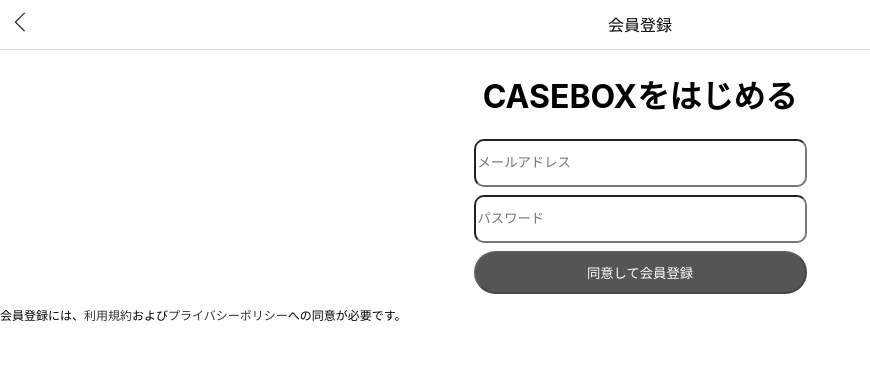
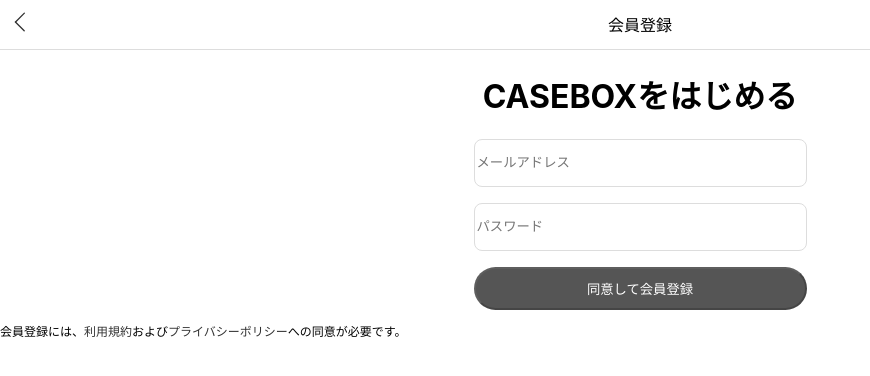
Before and after one commit to 2022-HEW/casebox, a Next.js app: page /App/app_sign_up in a window 1280 px wide. Shown: the top 376 px of the page, without its empty margins (0-870 px from the left). Built offline with nearby package versions, Linux system fonts and the light colour scheme.

Commit message:
CSS大体終わり

```diff
--- a/src/styles/app_login.module.css
+++ b/src/styles/app_login.module.css
@@ -33,10 +33,7 @@
     align-items: center;
     flex-direction: column;
     justify-content: space-evenly;
-    gap: 8px;
-}
-
-.loginFormContainer > *{
+    gap: 16px;
 }
 
 /* 入力エリア */
@@ -44,14 +41,33 @@
     width: 80%;
     height: 48px;
     max-width: 333px;
-    border-radius: 10px;
-    /* background: white; */
+    border: solid 1px #dddddd;
+    border-radius: 8px;
+    background: white;
 }
 
 .loginFormContainer > .passwordForm{
     width: 80%;
     height: 48px;
     max-width: 333px;
-    border-radius: 10px;
-    /* background: white; */
+    border: solid 1px #dddddd;
+    border-radius: 8px;
+    background: white;
 }
+
+/* パスワード忘れた人 */
+.passwordForget{
+    font-size: 12px;
+    position: relative;
+    left: 100px;
+}
+
+/* 新規会員登録リンク */
+.signUp{
+    display: flex;
+    justify-content: center;
+}
+
+.signUp > p{
+    font-size: 12px;
+}
```
Also changed, not shown: src/pages/App/app_login.tsx (+14 -7 lines).
